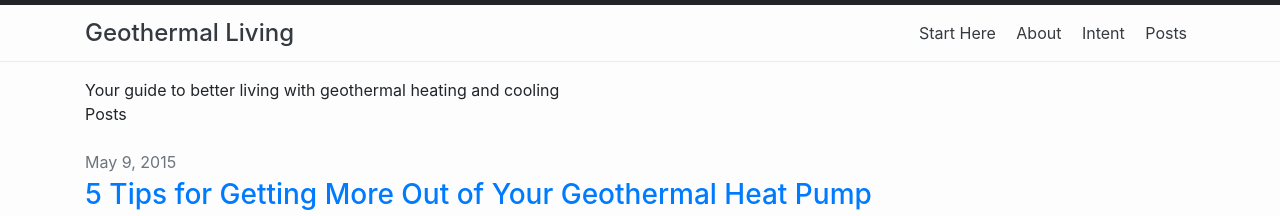
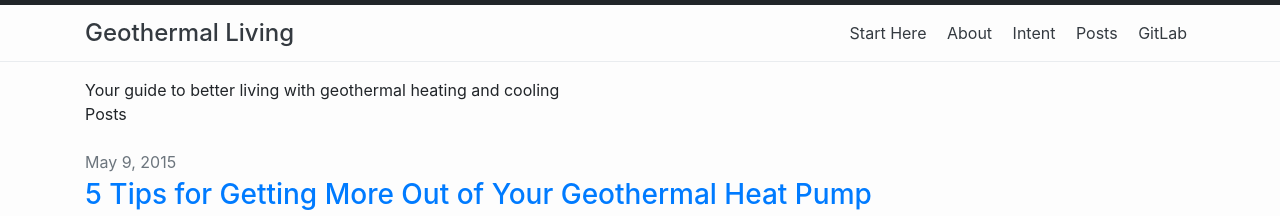
Before and after one commit to jimappleg8/geothermalliving-com, a Jekyll site: the page built from index.html, in a window 1280 px wide. Shown: the top 216 px of the page. Built offline with Jekyll 4.4.1, drawn with Linux system fonts in a browser that asks for light colours; the list of posts is cut into pages by our own code.

Commit message:
Update _config.yml

```diff
--- a/_config.yml
+++ b/_config.yml
@@ -65,7 +65,7 @@ header_pages:
 - about.md
 - intent.md
 - posts.md
-- myopenartifacts.md
+- gitlab.md
 
 footer_icons:
 - username: jimappleg8/geothermalliving-com/
```
